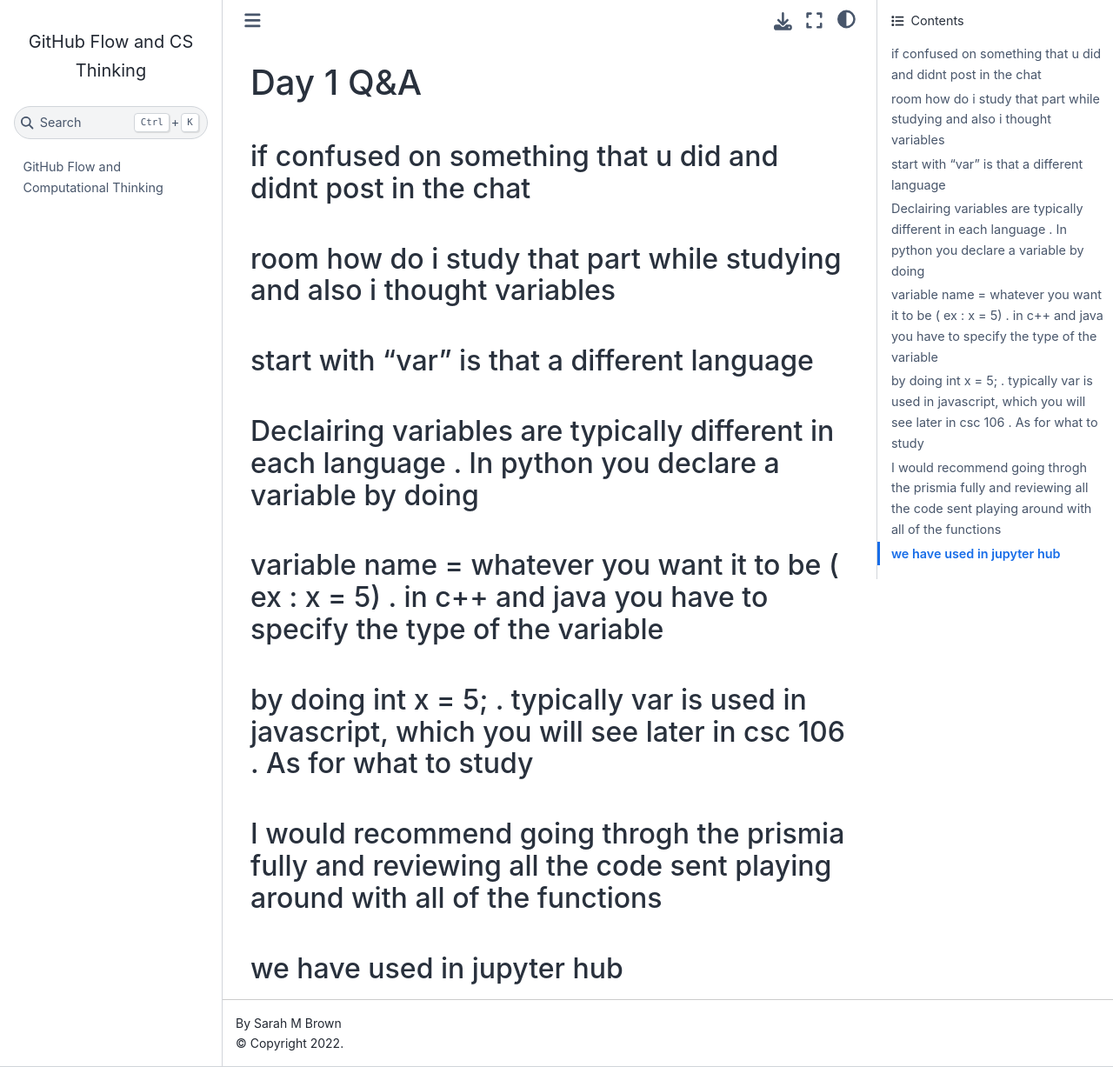
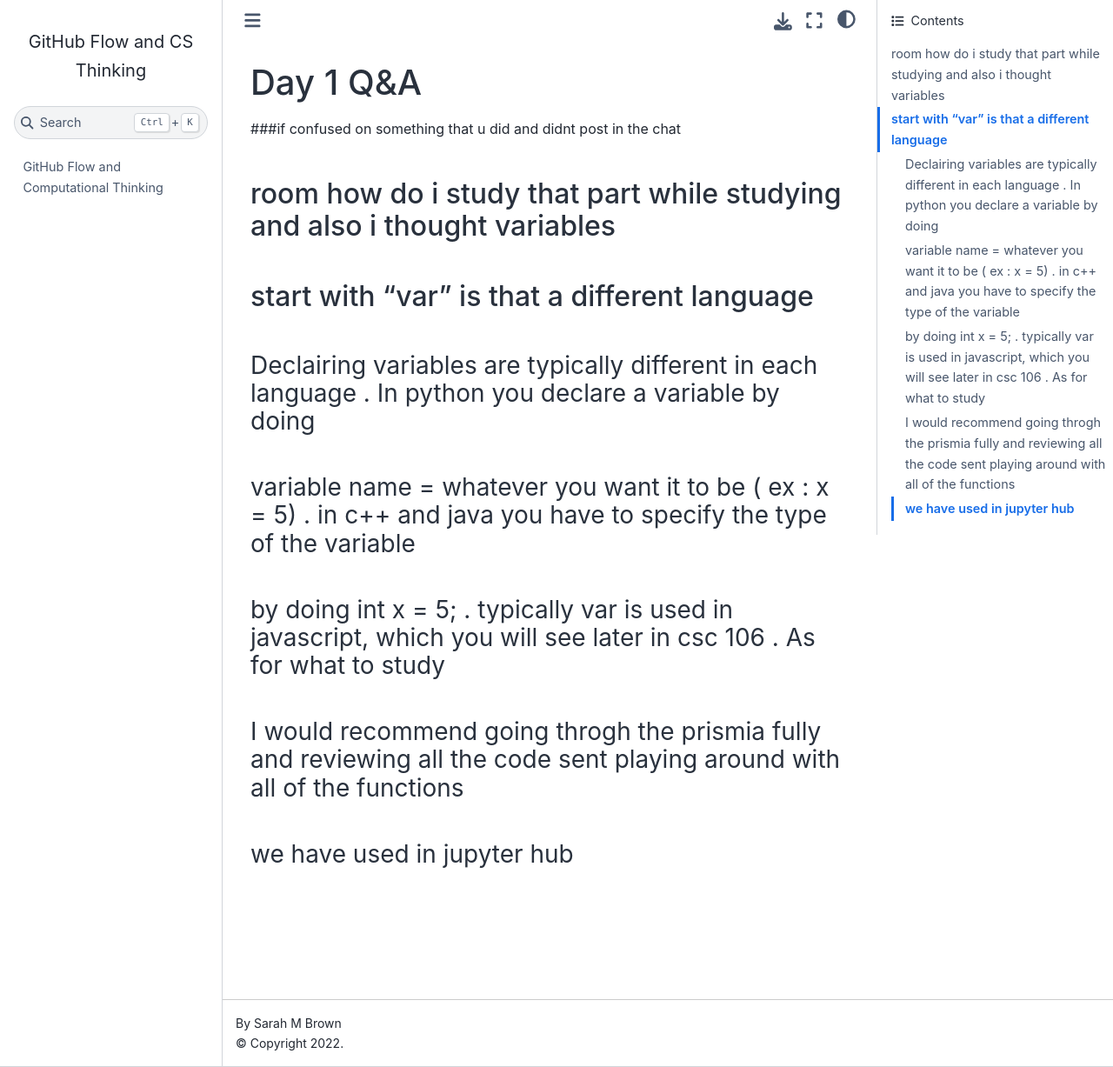
Before and after one commit to csctd/ssp23, a Jupyter Book: the page built from qa/day3.md, in a window 1280 px wide and 1227 px high. Shown: the whole window at 87% size. Built offline with Jupyter Book 1.0.4 settings and Sphinx 7.4.7 and the Sphinx Book theme 1.1.4, drawn with Linux system fonts in a browser that asks for light colours; pages that are not in the unit, such as notebooks, are missing from menus.

Commit message:
Update day3.md

```diff
--- a/qa/day3.md
+++ b/qa/day3.md
@@ -1,11 +1,11 @@
 # Day 1 Q&A
 
-## if confused on something that u did and didnt post in the chat
-## room how do i study that part while studying and also i thought variables
-## start with "var" is that a different language
+###if confused on something that u did and didnt post in the chat
+### room how do i study that part while studying and also i thought variables
+### start with "var" is that a different language
 
-## Declairing variables are typically different in each language . In python you declare a variable by doing
-## variable name = whatever you want it to be ( ex : x = 5)  . in c++ and java you have to specify the type of the variable
-## by doing int x = 5; . typically var is used in javascript, which you will see later in csc 106 . As for what to study
-## I would recommend going throgh the prismia fully and reviewing all the code sent playing around with all of the functions
-## we have used in jupyter hub
+#### Declairing variables are typically different in each language . In python you declare a variable by doing
+#### variable name = whatever you want it to be ( ex : x = 5)  . in c++ and java you have to specify the type of the variable
+#### by doing int x = 5; . typically var is used in javascript, which you will see later in csc 106 . As for what to study
+#### I would recommend going throgh the prismia fully and reviewing all the code sent playing around with all of the functions
+#### we have used in jupyter hub
```
